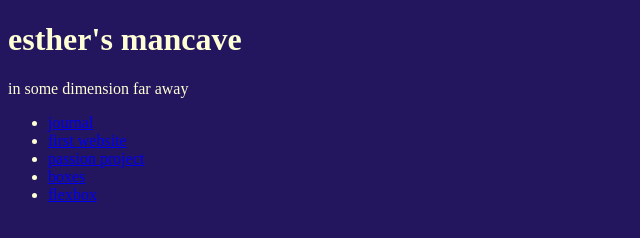
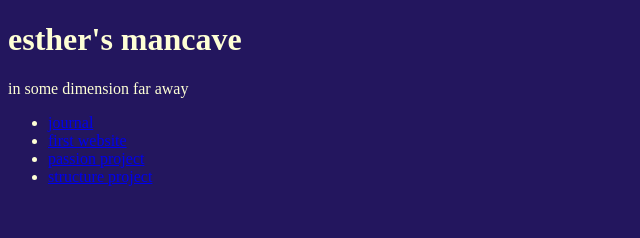
Before and after one commit to jeunny/esther-resther, a plain HTML site: page index.html in a window 1280 px wide. Shown: the whole page, without its empty margins (0-640 px from the left). Drawn offline with Linux system fonts and the light colour scheme.

Commit message:
structure link added

```diff
--- a/index.html
+++ b/index.html
@@ -22,11 +22,9 @@
             <li>
                 <a href="kirby-web/index.html" target="_blank">passion project</a>
             </li>
+
             <li>
-                <a href="box-model-positioning/index.html" target="_blank">boxes</a>
-            </li>
-            <li>
-                <a href="flexbox/index.html" target="_blank">flexbox</a>
+                <a href="structure/index.html" target="_blank">structure project</a>
             </li>
         </ul>
         </UL>
```
